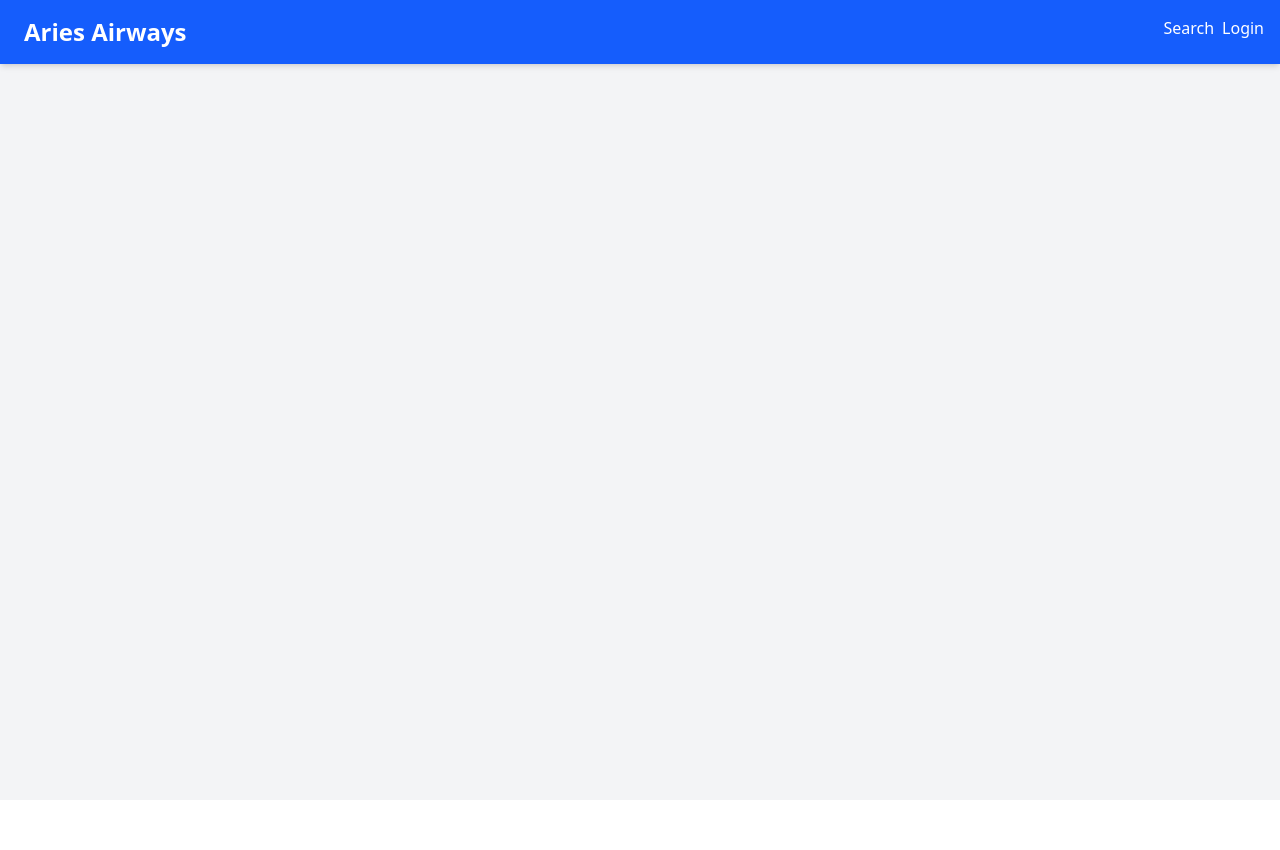
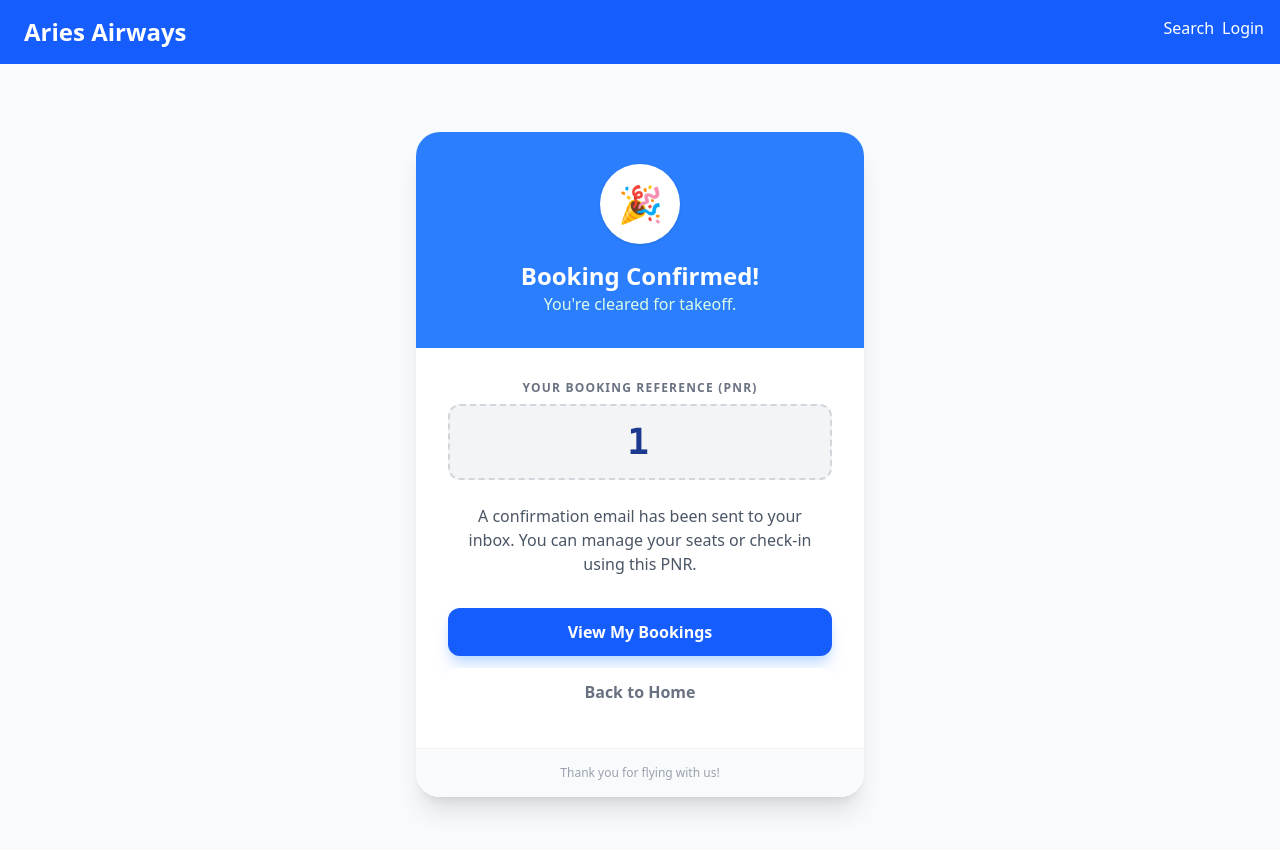
Before and after one commit to phodmc/airline-frontend, a Vue app: page /success/1 in a window 1280 px wide. Shown: the top 850 px of the page. Before the commit the page ends 800 px from the top, so only its background shows below. Built offline with nearby package versions, Linux system fonts and the light colour scheme.

Commit message:
use proper syntax to use succesView pnr param

```diff
--- a/src/router/index.js
+++ b/src/router/index.js
@@ -8,7 +8,7 @@ import SuccessView from "@/views/SuccessView.vue";
 const routes = [
   { path: "/", component: HomeView },
   { path: "/login", component: LoginView },
-  { path: "/success:id", component: SuccessView },
+  { path: "/success/:pnr", component: SuccessView },
   { path: "/admin", component: AdminView, meta: { requiresAuth: true } },
   { path: "/book/:id", component: BookingView, meta: { requiresAuth: true } },
 ];
--- a/src/views/BookingView.vue
+++ b/src/views/BookingView.vue
@@ -58,7 +58,7 @@ const submitBooking = async (inventoryId) => {
 
         // Success! Show PNR and redirect
         alert(`Booking Confirmed! PNR: ${res.data.PNR}`);
-        router.push(`/success:${res.data.PNR}`);
+        router.push(`/success/:${res.data.PNR}`);
     } catch (err) {
         console.error(err);
         alert(err.response?.data?.detail || "Check your seat availability.");
--- a/src/views/SuccessView.vue
+++ b/src/views/SuccessView.vue
@@ -4,7 +4,8 @@ const route = useRoute();
 const router = useRouter();
 
 // Grab the PNR from the URL query: /success?pnr=ABCD12
-const pnr = route.query.pnr || "XXXXXX";
+const pnr = route.params.pnr || "XXXXXX";
+console.log(pnr);
 </script>
 
 <template>
@@ -12,7 +13,7 @@ const pnr = route.query.pnr || "XXXXXX";
         <div
             class="max-w-md w-full bg-white rounded-3xl shadow-xl overflow-hidden"
         >
-            <div class="bg-green-500 p-8 text-center">
+            <div class="bg-blue-500 p-8 text-center">
                 <div
                     class="inline-flex items-center justify-center w-20 h-20 bg-white rounded-full mb-4 shadow-sm"
                 >
```
